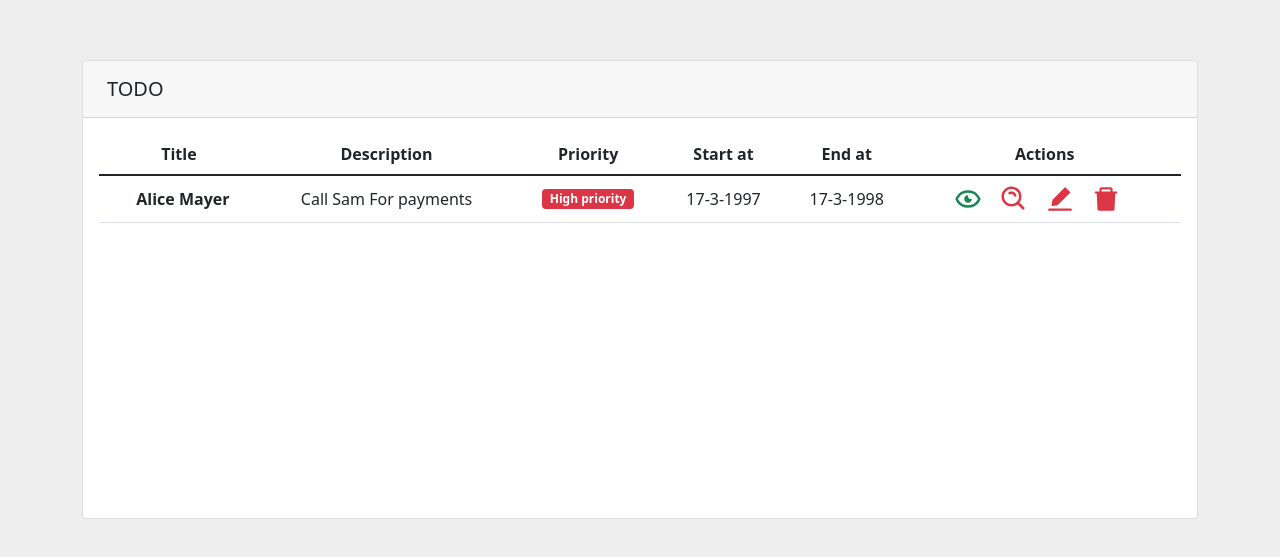
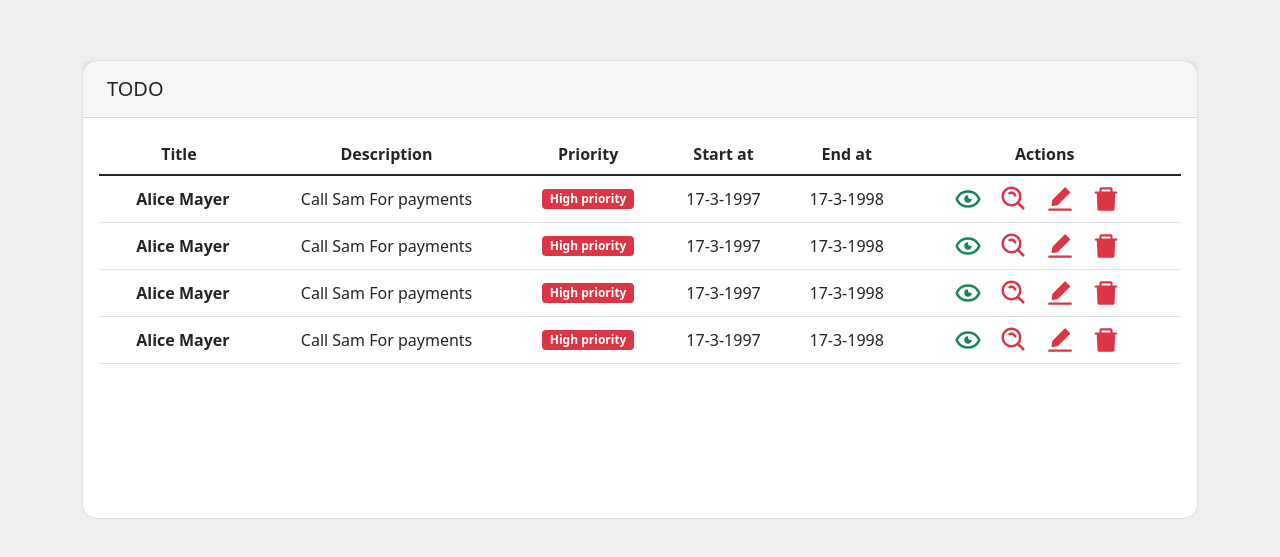
Before and after one commit to MohamedAlabasy/React-Todo-List, a React (Create React App) app: page / in a window 1280 px wide. Shown: the part 111-668 px from the top of the page. Built offline with nearby package versions, Linux system fonts and the light colour scheme.

Commit message:
add axios

```diff
--- a/package.json
+++ b/package.json
@@ -6,6 +6,7 @@
     "@testing-library/jest-dom": "^5.16.4",
     "@testing-library/react": "^13.3.0",
     "@testing-library/user-event": "^13.5.0",
+    "axios": "^0.27.2",
     "bootstrap": "^5.1.3",
     "react": "^18.2.0",
     "react-bootstrap": "^2.4.0",
--- a/src/components/todoTable.js
+++ b/src/components/todoTable.js
@@ -1,21 +1,28 @@
+import { useState, useEffect } from 'react'
 import { Link } from 'react-router-dom'
 import { BiShowAlt, BiSearchAlt } from "react-icons/bi";
 import { AiFillDelete, AiFillEdit } from "react-icons/ai";
 import { deleteAlert, searchAlert, showTODO } from './alerts'
 
 export default function TodoTable(status) {
+    const [userData, setUserData] = useState({
+        title: 'Node',
+        isWork: false,
+        tools: ['react', 'node', 'html', 'css']
+    });
+    useEffect(()=>{
+
+    })
     return (
         <section className="vh-100" style={{ backgroundColor: "#eee" }} >
-            < div className="container py-5 h-100" >
-                <div className="row d-flex justify-content-center align-items-center h-100">
-                    <div className="col-md-12 col-xl-12">
-
-                        <div className="card">
+            < div className="container py-5 h-100 " >
+                <div className="row d-flex justify-content-center align-items-center h-100 ">
+                    <div className="col-md-12 col-xl-12 ">
+                        <div className="card border" style={{ borderRadius: 15 }}>
                             <div className="card-header p-3">
                                 <h5 className="mb-0"><i className="fas fa-tasks me-2"></i> {status}</h5>
                             </div>
                             <div className="card-body" data-mdb-perfect-scrollbar="true" style={{ position: "relative", height: "400px" }}>
-
                                 <table className="table mb-0">
                                     <thead>
                                         <tr className="text-center">
@@ -28,7 +35,9 @@ export default function TodoTable(status) {
                                         </tr>
                                     </thead>
                                     <tbody>
-                                        <tr className="fw-normal align-middle text-center">
+                                        {userData.tools.map(
+                                            (tool, index) => {
+                                                return <tr tr className="fw-normal align-middle text-center">
                                                     <th>
                                                         <span className="ms-2">Alice Mayer</span>
                                                     </th>
@@ -55,6 +64,8 @@ export default function TodoTable(status) {
                                                         <Link to="#" onClick={() => { deleteAlert() }} title="delete"><AiFillDelete className="text-danger me-3" style={{ width: "30px", height: "30px" }} /></Link>
                                                     </td>
                                                 </tr>
+                                            })
+                                        }
                                     </tbody>
                                 </table>
 
```
Also changed, not shown: command.txt, 1 other file (tests, documents, lock files or other folders). Lines whose indentation alone changed are shown as unchanged.
